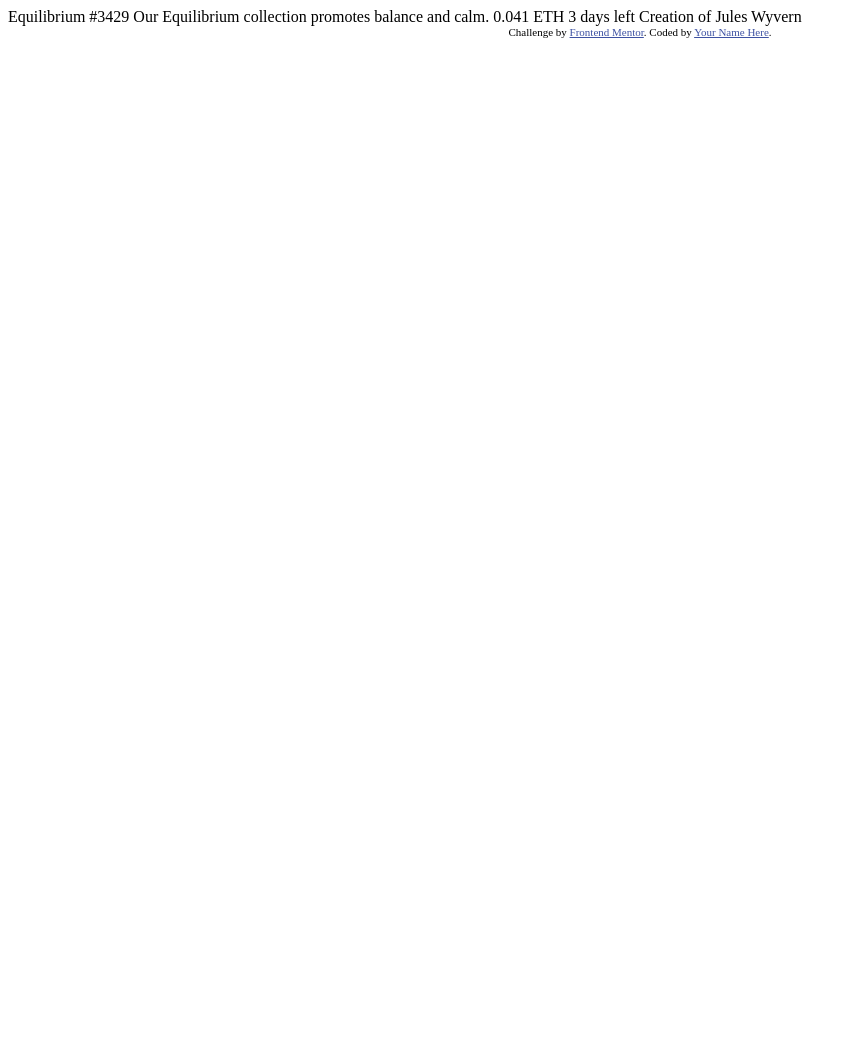
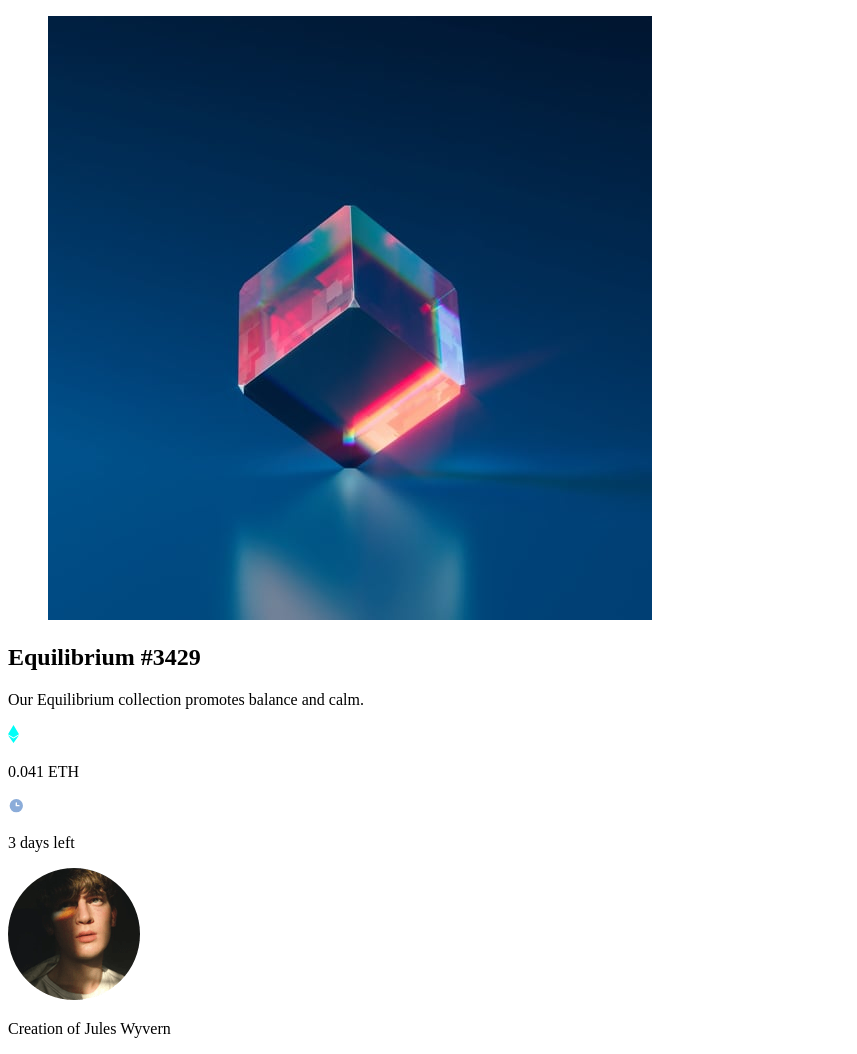
Before and after one commit to ER1994/nft-preview-card-comp, a plain HTML site: page index.html in a window 1280 px wide. Shown: the whole page, without its empty margins (0-857 px from the left). Before the commit the page ends 800 px from the top, so only its background shows below. Drawn offline with Linux system fonts and the light colour scheme.

Commit message:
Refactor `index.html` structure and semantics for better readability and accessibility

```diff
--- a/index.html
+++ b/index.html
@@ -1,33 +1,39 @@
 <!DOCTYPE html>
 <html lang="en">
 <head>
-  <meta charset="UTF-8">
-  <meta name="viewport" content="width=device-width, initial-scale=1.0"> <!-- displays site properly based on user's device -->
+    <meta charset="UTF-8">
+    <meta content="width=device-width, initial-scale=1.0" name="viewport">
+    <!-- displays site properly based on user's device -->
 
-  <link rel="icon" type="image/png" sizes="32x32" href="./images/favicon-32x32.png">
+    <link href="./images/favicon-32x32.png" rel="icon" sizes="32x32" type="image/png">
 
-  <title>Frontend Mentor | NFT preview card component</title>
-
-  <!-- Feel free to remove these styles or customise in your own stylesheet 👍 -->
-  <style>
-    .attribution { font-size: 11px; text-align: center; }
-    .attribution a { color: hsl(228, 45%, 44%); }
-  </style>
+    <title>Frontend Mentor | NFT preview card component</title>
 </head>
 <body>
-
-  Equilibrium #3429
-
-  Our Equilibrium collection promotes balance and calm.
-
-  0.041 ETH
-  3 days left
-
-  Creation of Jules Wyvern
-
-  <div class="attribution">
-    Challenge by <a href="https://www.frontendmentor.io?ref=challenge" target="_blank">Frontend Mentor</a>.
-    Coded by <a href="#">Your Name Here</a>.
-  </div>
+<main>
+    <article>
+        <figure>
+            <img alt="Equilibrium NFT Image" src="./images/image-equilibrium.jpg">
+        </figure>
+        <div>
+            <h1>Equilibrium #3429</h1>
+            <p>Our Equilibrium collection promotes balance and calm.</p>
+        </div>
+        <div>
+            <div>
+                <img alt="" aria-hidden="true" src="./images/icon-ethereum.svg">
+                <p>0.041 ETH</p>
+            </div>
+            <div>
+                <img alt="" aria-hidden="true" src="./images/icon-clock.svg">
+                <p>3 days left</p>
+            </div>
+        </div>
+        <footer>
+            <img alt="Jules Wyvern Avatar" src="./images/image-avatar.png">
+            <p>Creation of Jules Wyvern</p>
+        </footer>
+    </article>
+</main>
 </body>
 </html>
```
